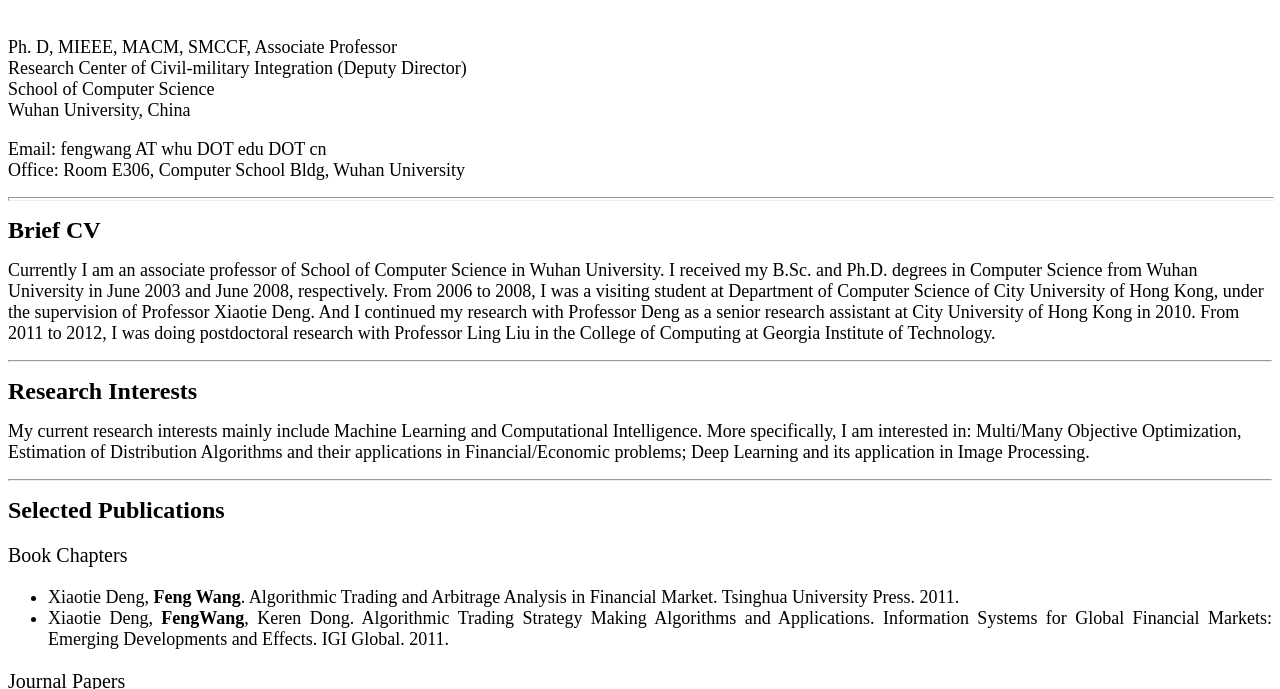
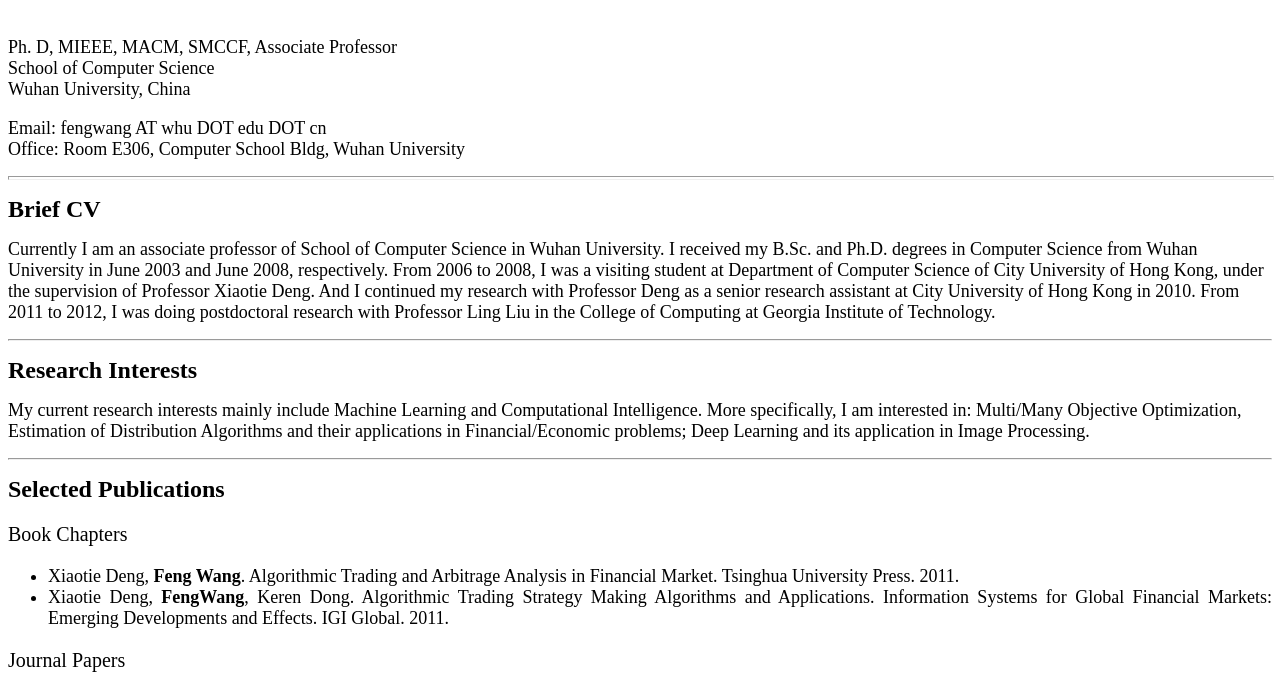
Before and after one commit to fengwangwhu/fengwangwhu.github.io, a plain HTML site: page index.html in a window 1280 px wide. Shown: the part 55-744 px from the top of the page. Drawn offline with Linux system fonts and the light colour scheme.

Commit message:
Update index.html

```diff
--- a/index.html
+++ b/index.html
@@ -58,7 +58,6 @@
                     Wang<span class="STYLE101"><br>
                     </span><br>
     </span></span></font> </small></span><span class="style83">Ph. D, MIEEE, MACM, SMCCF, Associate Professor<br>
-Research Center of Civil-military Integration (Deputy Director)<br>
 School of Computer Science<br>
 Wuhan University, China</span><span class="style48 SpellE style66 style83" style="vertical-align: top; font-family: Helvetica,Arial,sans-serif;"><font style="font-family: Times New Roman,Times,serif;" size="3"><br>
 <br>
```
